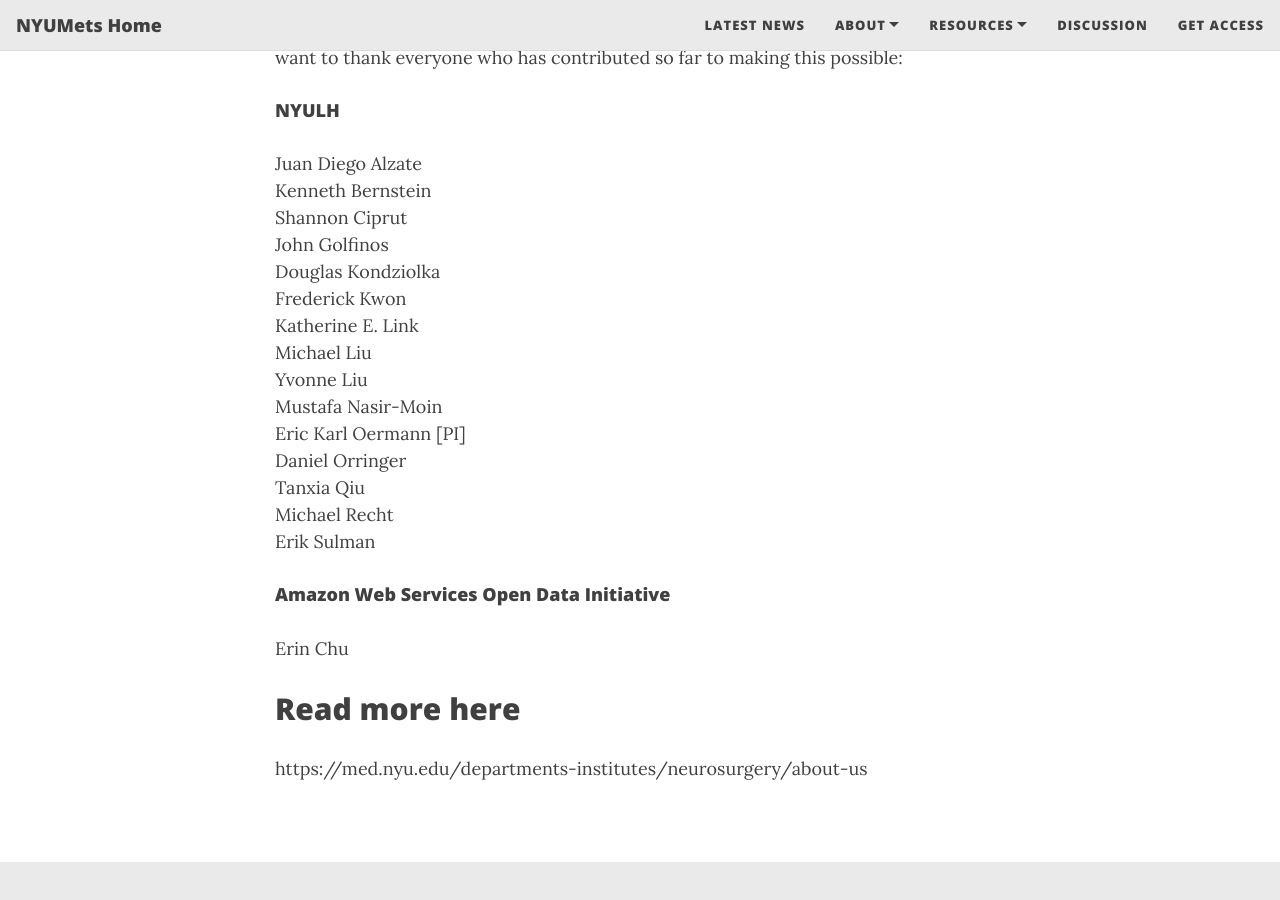
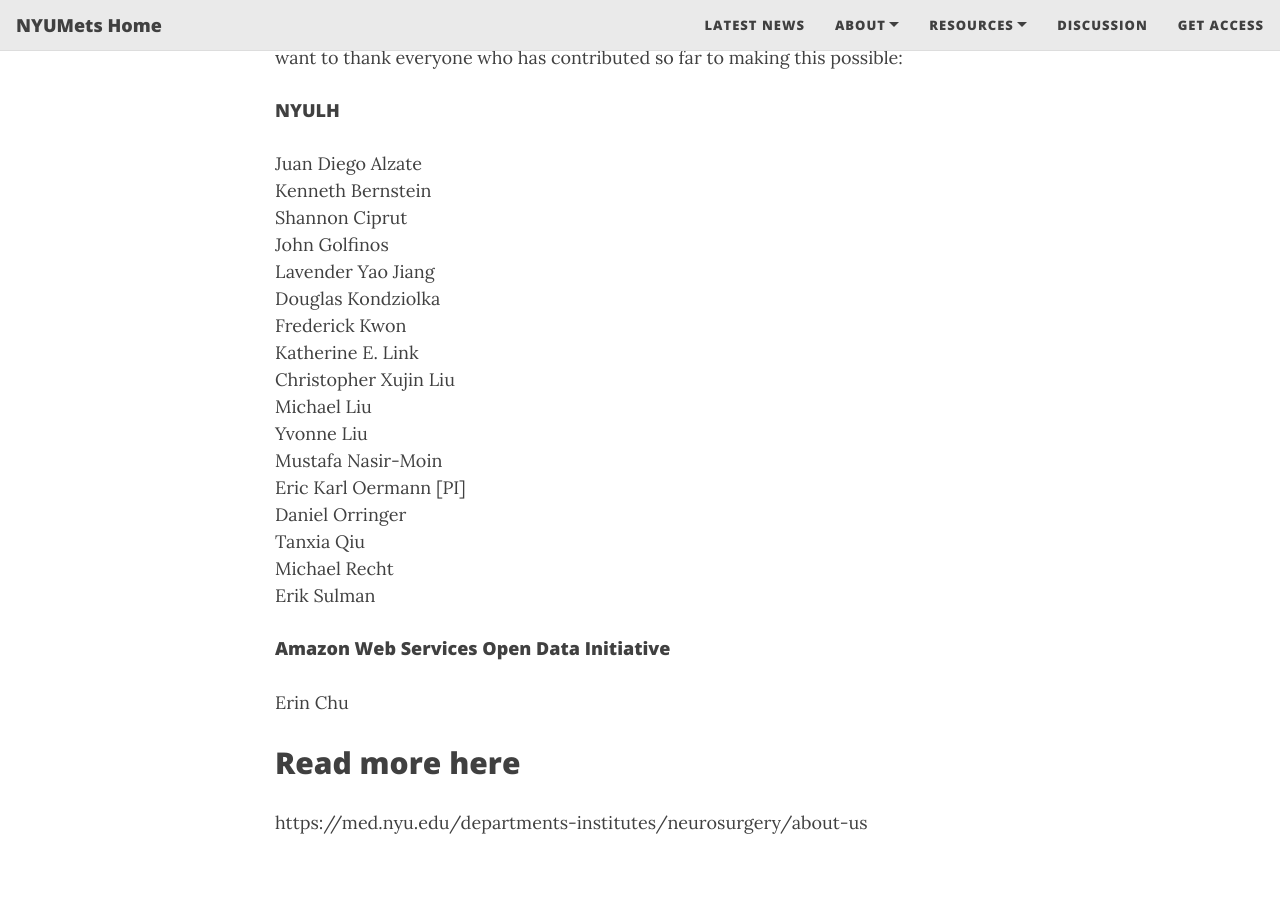
Before and after one commit to nyumets/nyumets.github.io, a Jekyll site: the page built from about/theteam.md, in a window 1280 px wide and 900 px high, scrolled down 371 px. Built offline with Jekyll 4.4.1, drawn with Linux system fonts in a browser that asks for light colours; nearby versions of some CDN libraries.

Commit message:
cxl and lyj

```diff
--- a/about/theteam.md
+++ b/about/theteam.md
@@ -12,9 +12,11 @@
 Kenneth Bernstein \
 Shannon Ciprut \
 John Golfinos \
+Lavender Yao Jiang \
 Douglas Kondziolka \
 Frederick Kwon \
 Katherine E. Link \
+Christopher Xujin Liu \
 Michael Liu \
 Yvonne Liu \
 Mustafa Nasir-Moin \
```
